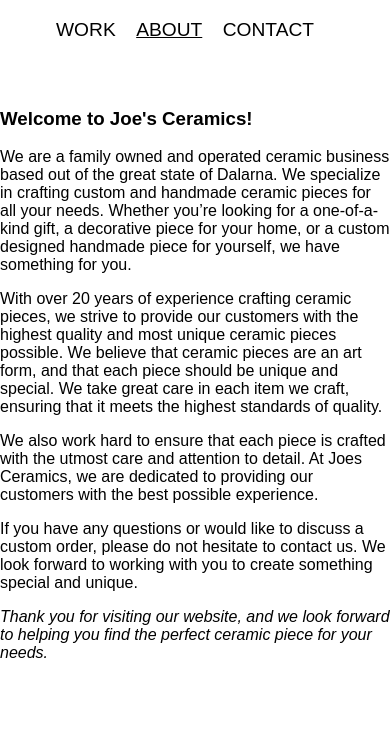
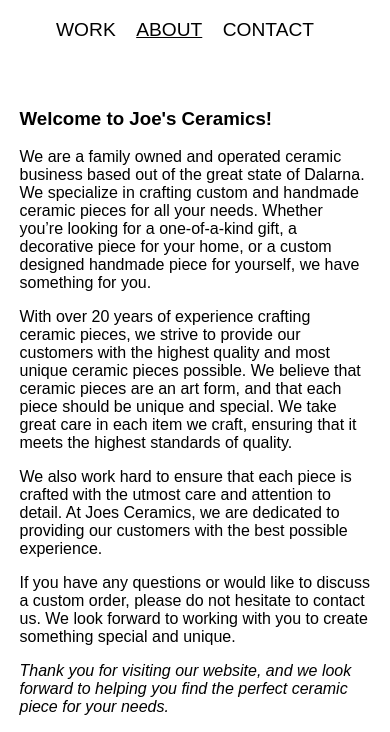
Before and after one commit to andreaslarssamils/joe, a plain HTML site: page about.html in a window 390 px wide. Shown: the part 146-878 px from the top of the page. Before the commit the page ends 844 px from the top, so only its background shows below. Drawn offline with Linux system fonts and the light colour scheme.

Commit message:
hej och hå

```diff
--- a/styles.css
+++ b/styles.css
@@ -74,6 +74,12 @@ a.active {
   margin: 0 auto;
 }
 
+@media screen and (max-width: 600px) {
+  .about {
+    padding: 0 5%;
+  }
+}
+
 footer {
   background-color: lightgrey;
   padding: 5rem 0;
```
Also changed, not shown: index.html (+2 -1 lines).
